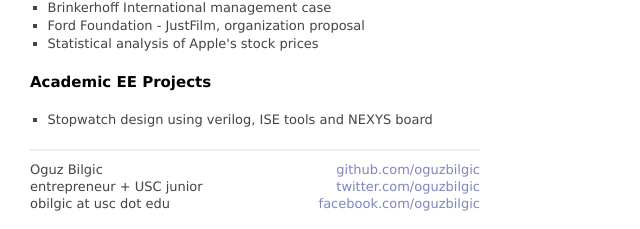
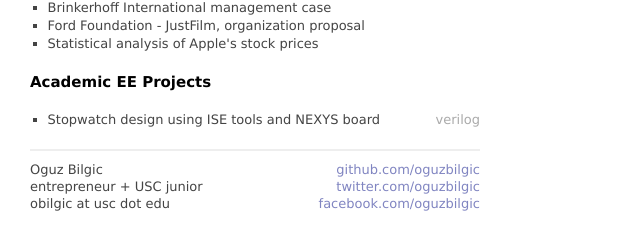
Before and after one commit to oguzbilgic/oguzbilgic.github.com, a Jekyll site: the page built from index.html, in a window 1280 px wide. Shown: the part 989-1218 px from the top of the page, without its empty margins (0-640 px from the left). Built offline with Jekyll 4.4.1, drawn with Linux system fonts in a browser that asks for light colours; Markdown is read by kramdown in place of the engine named in the settings.

Commit message:
Update index.html

```diff
--- a/index.html
+++ b/index.html
@@ -60,7 +60,7 @@ title: oguz bilgic
 
   <h2>Academic EE Projects</h2>
   <ul class="posts">
-    <li>Stopwatch design using verilog, ISE tools and NEXYS board</li>
+    <li>Stopwatch design using ISE tools and NEXYS board <span class="lang">verilog</span></li>
   </ul>
 
 </div>
```
